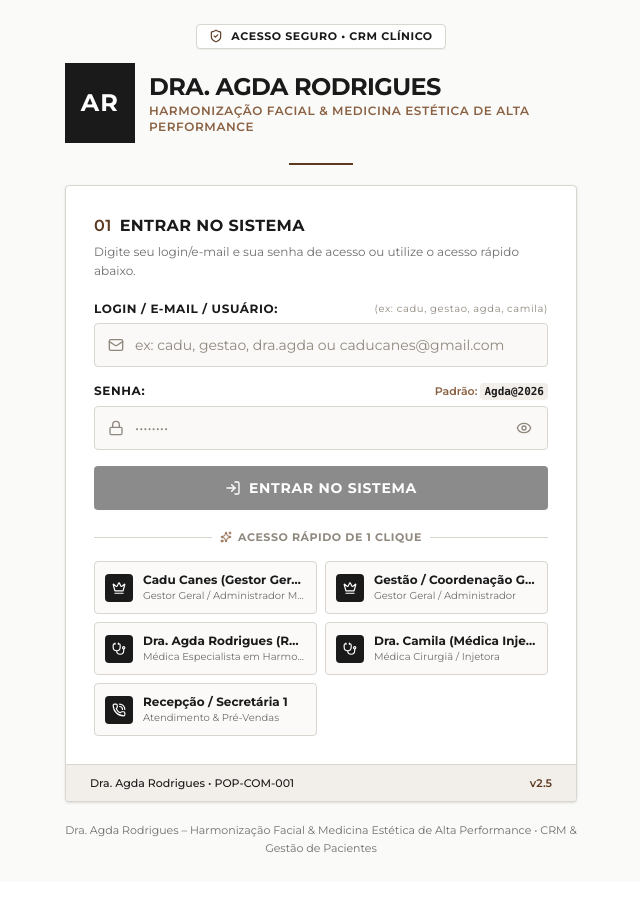
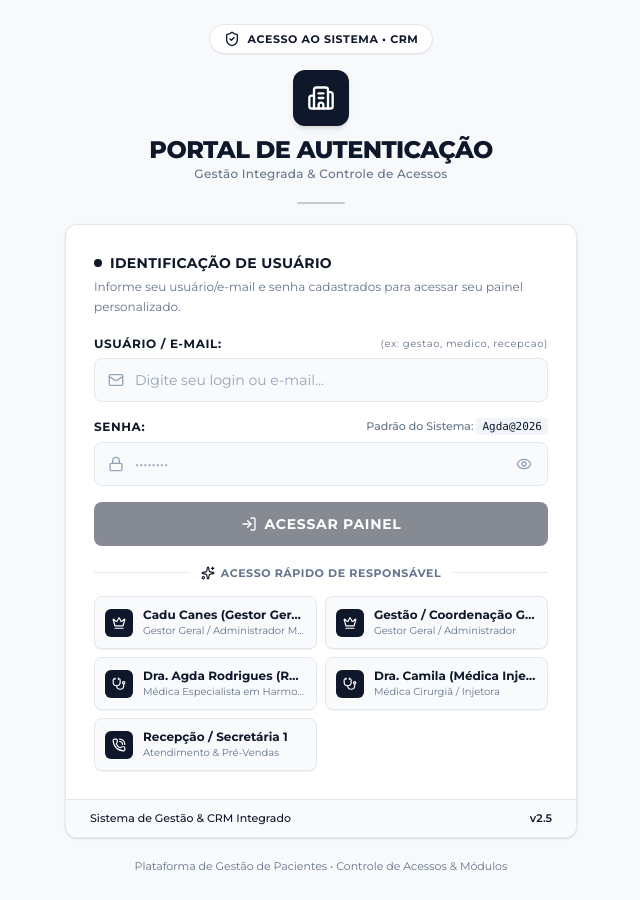
Before and after one commit to caducanes-eng/CRM-automatizado, a React (Vite) app: page / in a window 1280 px wide. Shown: the whole page, without its empty margins (319-959 px from the left). Built offline with nearby package versions, Linux system fonts and the light colour scheme; no server answers; the database is empty.

Commit message:
Commit para tela de login

```diff
--- a/src/App.tsx
+++ b/src/App.tsx
@@ -54,31 +54,18 @@ export default function App() {
   const corPrimaria = config.estetica?.corPrimaria || '#5C3A22';
   const corSecundaria = config.estetica?.corSecundaria || '#8A6142';
 
-  // 1. Tela de Carregamento Inicial do Firebase Auth
+  // 1. Tela de Carregamento Inicial
   if (isLoading) {
     return (
-      <div className="min-h-screen bg-white flex flex-col items-center justify-center text-[#1A1A1A] space-y-4">
-        {config.tipoLogo === 'imagem' && config.logoUrl ? (
-          <img
-            src={config.logoUrl}
-            alt={config.nomeEmpresa}
-            className="max-h-24 max-w-[400px] object-contain border-none rounded-none shadow-none animate-pulse"
-          />
-        ) : (
-          <div
-            className="w-20 h-20 bg-[#1A1A1A] text-white flex items-center justify-center font-bold text-2xl tracking-wider border-none rounded-none shadow-none animate-pulse"
-          >
-            {config.monogramaIniciais || 'AR'}
-          </div>
-        )}
+      <div className="min-h-screen bg-[#F8F9FA] flex flex-col items-center justify-center text-[#0F172A] space-y-3 font-sans">
+        <div className="w-12 h-12 rounded-xl bg-[#0F172A] text-white flex items-center justify-center font-bold text-xl shadow-md animate-pulse">
+          CRM
+        </div>
         <div className="text-center space-y-1">
-          <p className="text-sm font-bold text-[#1A1A1A] uppercase tracking-wider">
-            {config.nomeEmpresa || 'DRA. AGDA RODRIGUES'}
+          <p className="text-xs font-bold text-[#0F172A] uppercase tracking-wider">
+            SISTEMA CRM DE GESTÃO
           </p>
-          <p style={{ color: corSecundaria }} className="text-xs uppercase font-semibold tracking-wide">
-            {config.subtitulo || 'Harmonização Facial • CRM'}
-          </p>
-          <p className="text-[11px] text-[#6E6E6E]">Carregando ambiente seguro...</p>
+          <p className="text-[11px] text-[#64748B]">Carregando ambiente seguro...</p>
         </div>
       </div>
     );
--- a/src/components/LoginView.tsx
+++ b/src/components/LoginView.tsx
@@ -13,9 +13,9 @@ import {
   Stethoscope,
   PhoneCall,
   HeartHandshake,
+  Building2,
 } from 'lucide-react';
 import { useAuth, PERFIS_RESPONSAVEIS } from '../context/AuthContext';
-import { useEmpresa } from '../context/EmpresaContext';
 
 export const LoginView: React.FC = () => {
   const {
@@ -26,14 +26,10 @@ export const LoginView: React.FC = () => {
     isLoading,
     limparErro,
   } = useAuth();
-  const { config } = useEmpresa();
 
   const [loginInput, setLoginInput] = useState('');
   const [senhaInput, setSenhaInput] = useState('');
   const [mostrarSenha, setMostrarSenha] = useState(false);
-
-  const corPrimaria = config.estetica?.corPrimaria || '#5C3A22';
-  const corSecundaria = config.estetica?.corSecundaria || '#8A6142';
 
   const handleSubmit = async (e: React.FormEvent) => {
     e.preventDefault();
@@ -46,75 +42,50 @@ export const LoginView: React.FC = () => {
     }
   };
 
-  const handlePreencherCredencial = (email: string, senha: string = 'Agda@2026') => {
-    setLoginInput(email);
-    setSenhaInput(senha);
-    limparErro();
-  };
-
   // Obter perfis para acesso rápido (dos usuários cadastrados ou do seed)
   const perfisAcessoRapido = (usuarios && usuarios.length > 0 ? usuarios : PERFIS_RESPONSAVEIS).slice(0, 5);
 
   return (
     <div
       id="tela-login-crm"
-      className="min-h-screen bg-[#FAFAF9] flex flex-col justify-center items-center p-4 sm:p-6 text-[#1A1A1A] relative"
+      className="min-h-screen bg-[#F8F9FA] flex flex-col justify-center items-center p-4 sm:p-6 text-[#1A1A1A] relative font-sans"
     >
-      {/* Detalhes arquitetônicos sutis da identidade da clínica */}
       <div className="w-full max-w-lg relative z-10 space-y-5 animate-in fade-in duration-200">
-        {/* Cabeçalho da Marca */}
-        <div className="text-center space-y-2.5">
-          <div className="inline-flex items-center gap-2 px-3 py-1 rounded-sm bg-white border border-[#D9D6D0] text-[#1A1A1A] text-xs font-semibold tracking-wide shadow-2xs">
-            <ShieldCheck className="w-3.5 h-3.5" style={{ color: corPrimaria }} />
-            <span className="uppercase text-[11px] tracking-wider font-bold">Acesso Seguro • CRM Clínico</span>
+        {/* Cabeçalho Neutro do Sistema */}
+        <div className="text-center space-y-3">
+          <div className="inline-flex items-center gap-2 px-3.5 py-1.5 rounded-full bg-white border border-[#E2E8F0] text-[#0F172A] text-xs font-semibold tracking-wide shadow-2xs">
+            <ShieldCheck className="w-4 h-4 text-[#0F172A]" />
+            <span className="uppercase text-[11px] tracking-wider font-bold">Acesso ao Sistema • CRM</span>
           </div>
 
-          <div className="flex items-center justify-center gap-3.5 pt-1">
-            {/* Logo da Clínica (Imagem ou Monograma) */}
-            {config.tipoLogo === 'imagem' && config.logoUrl ? (
-              <div className="flex items-center justify-center max-h-20">
-                <img
-                  src={config.logoUrl}
-                  alt={config.nomeEmpresa}
-                  className="max-h-20 max-w-[360px] object-contain border-none rounded-none shadow-none"
-                />
-              </div>
-            ) : (
-              <>
-                <div
-                  className="w-20 h-20 bg-[#1A1A1A] text-white flex items-center justify-center font-bold text-2xl tracking-wider border-none rounded-none shadow-none"
-                >
-                  {config.monogramaIniciais || 'AR'}
-                </div>
-                <div className="text-left">
-                  <h1 className="text-xl sm:text-2xl font-bold tracking-tight text-[#1A1A1A] uppercase">
-                    {config.nomeEmpresa || 'Dra. Agda Rodrigues'}
-                  </h1>
-                  <p
-                    style={{ color: corSecundaria }}
-                    className="text-xs font-semibold tracking-wider uppercase"
-                  >
-                    {config.subtitulo || 'Harmonização Facial & Medicina Estética'}
-                  </p>
-                </div>
-              </>
-            )}
+          <div className="flex flex-col items-center justify-center gap-2 pt-1">
+            <div className="w-14 h-14 rounded-xl bg-[#0F172A] text-white flex items-center justify-center shadow-md">
+              <Building2 className="w-7 h-7 text-white" />
+            </div>
+            <div>
+              <h1 className="text-xl sm:text-2xl font-extrabold tracking-tight text-[#0F172A] uppercase">
+                Portal de Autenticação
+              </h1>
+              <p className="text-xs font-medium text-[#64748B] tracking-wide">
+                Gestão Integrada & Controle de Acessos
+              </p>
+            </div>
           </div>
         </div>
 
-        {/* Linha Divisória */}
-        <div className="h-[2px] w-16 mx-auto" style={{ backgroundColor: corPrimaria }} />
+        {/* Linha Divisória Neutra */}
+        <div className="h-[2px] w-12 mx-auto bg-[#0F172A]/20 rounded-full" />
 
         {/* Card Principal de Autenticação */}
-        <div className="bg-white text-[#1A1A1A] rounded-sm shadow-sm border border-[#D9D6D0] overflow-hidden">
+        <div className="bg-white text-[#0F172A] rounded-xl shadow-sm border border-[#E2E8F0] overflow-hidden">
           <div className="p-5 sm:p-7 space-y-5">
             <div className="space-y-1">
-              <h2 className="text-base font-bold text-[#1A1A1A] uppercase tracking-wide flex items-center gap-2">
-                <span style={{ color: corPrimaria }} className="font-semibold">01</span>
-                <span>Entrar no Sistema</span>
+              <h2 className="text-sm font-bold text-[#0F172A] uppercase tracking-wide flex items-center gap-2">
+                <span className="w-2 h-2 rounded-full bg-[#0F172A]" />
+                <span>Identificação de Usuário</span>
               </h2>
-              <p className="text-xs text-[#6E6E6E] leading-relaxed">
-                Digite seu login/e-mail e sua senha de acesso ou utilize o acesso rápido abaixo.
+              <p className="text-xs text-[#64748B] leading-relaxed">
+                Informe seu usuário/e-mail e senha cadastrados para acessar seu painel personalizado.
               </p>
             </div>
 
@@ -122,14 +93,13 @@ export const LoginView: React.FC = () => {
             {erroAuth && (
               <div
                 id="alerta-erro-auth"
-                style={{ borderLeftColor: corPrimaria }}
-                className="p-3 rounded-sm bg-[#F2EFEA] border-l-4 text-[#1A1A1A] text-xs font-medium flex items-start gap-2.5"
+                className="p-3 rounded-lg bg-rose-50 border-l-4 border-rose-600 text-rose-900 text-xs font-medium flex items-start gap-2.5"
               >
-                <AlertCircle className="w-4 h-4 shrink-0 mt-0.5" style={{ color: corPrimaria }} />
+                <AlertCircle className="w-4 h-4 text-rose-600 shrink-0 mt-0.5" />
                 <div className="space-y-1 leading-snug">
                   <span>{erroAuth}</span>
-                  <div className="text-[11px] text-[#6E6E6E] pt-0.5">
-                    Dica: Você pode clicar em qualquer perfil abaixo para autenticar instantaneamente.
+                  <div className="text-[11px] text-rose-700 pt-0.5">
+                    Dica: Selecione um dos perfis abaixo para efetuar o login direto.
                   </div>
                 </div>
               </div>
@@ -140,15 +110,15 @@ export const LoginView: React.FC = () => {
               <div className="space-y-1.5">
                 <label
                   htmlFor="input-login"
-                  className="text-xs font-bold text-[#1A1A1A] uppercase tracking-wider flex items-center justify-between"
+                  className="text-xs font-bold text-[#0F172A] uppercase tracking-wider flex items-center justify-between"
                 >
-                  <span>Login / E-mail / Usuário:</span>
-                  <span className="text-[10px] text-[#8F887E] normal-case font-normal">
-                    (ex: cadu, gestao, agda, camila)
+                  <span>Usuário / E-mail:</span>
+                  <span className="text-[10px] text-[#64748B] normal-case font-normal">
+                    (ex: gestao, medico, recepcao)
                   </span>
                 </label>
                 <div className="relative">
-                  <Mail className="w-4 h-4 text-[#8F887E] absolute left-3.5 top-1/2 -translate-y-1/2 pointer-events-none" />
+                  <Mail className="w-4 h-4 text-[#94A3B8] absolute left-3.5 top-1/2 -translate-y-1/2 pointer-events-none" />
                   <input
                     id="input-login"
                     type="text"
@@ -159,8 +129,8 @@ export const LoginView: React.FC = () => {
                       setLoginInput(e.target.value);
                       if (erroAuth) limparErro();
                     }}
-                    placeholder="ex: cadu, gestao, dra.agda ou caducanes@gmail.com"
-                    className="w-full h-11 pl-10 pr-3.5 text-xs sm:text-sm rounded-sm border border-[#D9D6D0] bg-[#F2EFEA]/40 text-[#1A1A1A] focus:bg-white focus:outline-hidden transition-all placeholder:text-[#8F887E]"
+                    placeholder="Digite seu login ou e-mail..."
+                    className="w-full h-11 pl-10 pr-3.5 text-xs sm:text-sm rounded-lg border border-[#E2E8F0] bg-[#F8FAFC] text-[#0F172A] focus:bg-white focus:border-[#0F172A] focus:outline-hidden transition-all placeholder:text-[#94A3B8]"
                   />
                 </div>
               </div>
@@ -169,16 +139,16 @@ export const LoginView: React.FC = () => {
                 <div className="flex items-center justify-between">
                   <label
                     htmlFor="input-senha"
-                    className="text-xs font-bold text-[#1A1A1A] uppercase tracking-wider"
+                    className="text-xs font-bold text-[#0F172A] uppercase tracking-wider"
                   >
                     Senha:
                   </label>
-                  <span className="text-[11px] text-[#8A6142] font-semibold">
-                    Padrão: <code className="bg-[#F2EFEA] px-1 py-0.5 rounded text-[#1A1A1A]">Agda@2026</code>
+                  <span className="text-[11px] text-[#64748B] font-medium">
+                    Padrão do Sistema: <code className="bg-[#F1F5F9] px-1.5 py-0.5 rounded text-[#0F172A] font-mono text-[11px]">Agda@2026</code>
                   </span>
                 </div>
                 <div className="relative">
-                  <Lock className="w-4 h-4 text-[#8F887E] absolute left-3.5 top-1/2 -translate-y-1/2 pointer-events-none" />
+                  <Lock className="w-4 h-4 text-[#94A3B8] absolute left-3.5 top-1/2 -translate-y-1/2 pointer-events-none" />
                   <input
                     id="input-senha"
                     type={mostrarSenha ? 'text' : 'password'}
@@ -190,13 +160,13 @@ export const LoginView: React.FC = () => {
                       if (erroAuth) limparErro();
                     }}
                     placeholder="••••••••"
-                    className="w-full h-11 pl-10 pr-10 text-xs sm:text-sm rounded-sm border border-[#D9D6D0] bg-[#F2EFEA]/40 text-[#1A1A1A] focus:bg-white focus:outline-hidden transition-all placeholder:text-[#8F887E]"
+                    className="w-full h-11 pl-10 pr-10 text-xs sm:text-sm rounded-lg border border-[#E2E8F0] bg-[#F8FAFC] text-[#0F172A] focus:bg-white focus:border-[#0F172A] focus:outline-hidden transition-all placeholder:text-[#94A3B8]"
                   />
                   <button
                     type="button"
                     tabIndex={-1}
                     onClick={() => setMostrarSenha(!mostrarSenha)}
-                    className="absolute right-3 top-1/2 -translate-y-1/2 text-[#8F887E] hover:text-[#1A1A1A] p-1 cursor-pointer transition-colors"
+                    className="absolute right-3 top-1/2 -translate-y-1/2 text-[#94A3B8] hover:text-[#0F172A] p-1 cursor-pointer transition-colors"
                     title={mostrarSenha ? 'Ocultar senha' : 'Ver senha'}
                   >
                     {mostrarSenha ? (
@@ -212,7 +182,7 @@ export const LoginView: React.FC = () => {
                 id="btn-submeter-login"
                 type="submit"
                 disabled={isLoading || !loginInput.trim() || !senhaInput}
-                className="w-full h-11 mt-3 rounded-sm bg-[#1A1A1A] hover:bg-[#5C3A22] text-white text-xs sm:text-sm font-bold uppercase tracking-wider flex items-center justify-center gap-2 transition-all cursor-pointer disabled:opacity-50 disabled:cursor-not-allowed shadow-xs"
+                className="w-full h-11 mt-3 rounded-lg bg-[#0F172A] hover:bg-[#1E293B] text-white text-xs sm:text-sm font-bold uppercase tracking-wider flex items-center justify-center gap-2 transition-all cursor-pointer disabled:opacity-50 disabled:cursor-not-allowed shadow-xs"
               >
                 {isLoading ? (
                   <>
@@ -222,7 +192,7 @@ export const LoginView: React.FC = () => {
                 ) : (
                   <>
                     <LogIn className="w-4 h-4 text-white" />
-                    <span>Entrar no Sistema</span>
+                    <span>Acessar Painel</span>
                   </>
                 )}
               </button>
@@ -231,17 +201,17 @@ export const LoginView: React.FC = () => {
             {/* Divisor de Acesso Rápido */}
             <div className="relative my-4">
               <div className="absolute inset-0 flex items-center">
-                <div className="w-full border-t border-[#D9D6D0]" />
+                <div className="w-full border-t border-[#E2E8F0]" />
               </div>
               <div className="relative flex justify-center text-xs uppercase">
-                <span className="bg-white px-2 text-[11px] font-bold text-[#8F887E] tracking-wider flex items-center gap-1.5">
-                  <Sparkles className="w-3 h-3 text-[#8A6142]" />
-                  Acesso Rápido de 1 Clique
+                <span className="bg-white px-3 text-[11px] font-bold text-[#64748B] tracking-wider flex items-center gap-1.5">
+                  <Sparkles className="w-3.5 h-3.5 text-[#0F172A]" />
+                  Acesso Rápido de Responsável
                 </span>
               </div>
             </div>
 
-            {/* Botões de Acesso Rápido */}
+            {/* Botões de Acesso Rápido Neutros */}
             <div className="grid grid-cols-1 sm:grid-cols-2 gap-2">
               {perfisAcessoRapido.map((perfil) => {
                 const isSuperAdmin = perfil.email === 'caducanes@gmail.com' || perfil.id === 'user-cadu';
@@ -261,16 +231,16 @@ export const LoginView: React.FC = () => {
                     type="button"
                     onClick={() => loginComResponsavel(perfil)}
                     disabled={isLoading}
-                    className="p-2.5 text-left rounded-sm border border-[#D9D6D0] hover:border-[#5C3A22] bg-[#F2EFEA]/30 hover:bg-[#F2EFEA] transition-all cursor-pointer group flex items-start gap-2.5 disabled:opacity-50"
+                    className="p-2.5 text-left rounded-lg border border-[#E2E8F0] hover:border-[#0F172A] bg-[#F8FAFC] hover:bg-white transition-all cursor-pointer group flex items-start gap-2.5 disabled:opacity-50 shadow-2xs"
                   >
-                    <div className="w-7 h-7 rounded-sm bg-[#1A1A1A] text-white flex items-center justify-center text-xs font-bold shrink-0 mt-0.5 group-hover:bg-[#5C3A22] transition-colors">
+                    <div className="w-7 h-7 rounded-md bg-[#0F172A] text-white flex items-center justify-center text-xs font-bold shrink-0 mt-0.5 transition-colors">
                       <Icone className="w-3.5 h-3.5" />
                     </div>
                     <div className="min-w-0 flex-1">
-                      <div className="text-xs font-bold text-[#1A1A1A] truncate group-hover:text-[#5C3A22]">
+                      <div className="text-xs font-bold text-[#0F172A] truncate group-hover:text-[#1E293B]">
                         {perfil.nome}
                       </div>
-                      <div className="text-[10px] text-[#6E6E6E] truncate">
+                      <div className="text-[10px] text-[#64748B] truncate">
                         {perfil.cargo}
                       </div>
                     </div>
@@ -280,18 +250,18 @@ export const LoginView: React.FC = () => {
             </div>
           </div>
 
-          {/* Rodapé do Card */}
-          <div className="bg-[#F2EFEA] border-t border-[#D9D6D0] px-6 py-2.5 flex items-center justify-between text-[11px] text-[#6E6E6E]">
-            <span className="font-medium text-[#1A1A1A]">
-              {config.nomeEmpresa || 'Dra. Agda Rodrigues'} • POP-COM-001
+          {/* Rodapé do Card Neutro */}
+          <div className="bg-[#F8FAFC] border-t border-[#E2E8F0] px-6 py-2.5 flex items-center justify-between text-[11px] text-[#64748B]">
+            <span className="font-medium text-[#0F172A]">
+              Sistema de Gestão & CRM Integrado
             </span>
-            <span className="font-semibold" style={{ color: corPrimaria }}>v2.5</span>
+            <span className="font-semibold text-[#0F172A]">v2.5</span>
           </div>
         </div>
 
-        {/* Rodapé Institucional */}
-        <div className="text-center text-[11px] text-[#6E6E6E] leading-relaxed">
-          {config.nomeEmpresa || 'Dra. Agda Rodrigues'} – {config.subtitulo || 'Harmonização Facial'} • CRM & Gestão de Pacientes
+        {/* Rodapé Institucional Neutro */}
+        <div className="text-center text-[11px] text-[#64748B] leading-relaxed">
+          Plataforma de Gestão de Pacientes • Controle de Acessos & Módulos
         </div>
       </div>
     </div>
```
Also changed, not shown: src/context/AuthContext.tsx (+17 -1 lines).
